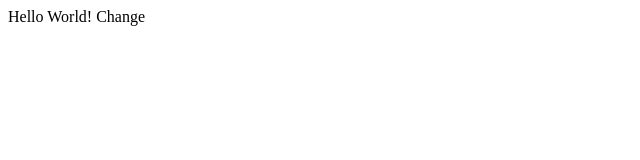
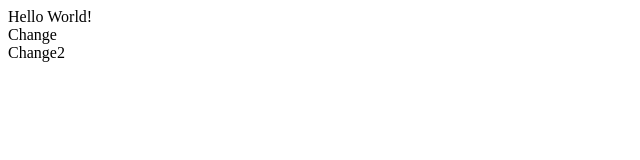
Before and after one commit to Arafa42/DevOpsLabo1, a plain HTML site: page index.html in a window 1280 px wide. Shown: the whole page, without its empty margins (0-640 px from the left). Drawn offline with Linux system fonts and the light colour scheme.

Commit message:
change2 added

```diff
--- a/index.html
+++ b/index.html
@@ -4,8 +4,10 @@
 </head>
 <body>
 
-Hello World!
-Change
+Hello World!<br>
+Change<br>
+Change2
+
 
 </body>
 </html>
```
